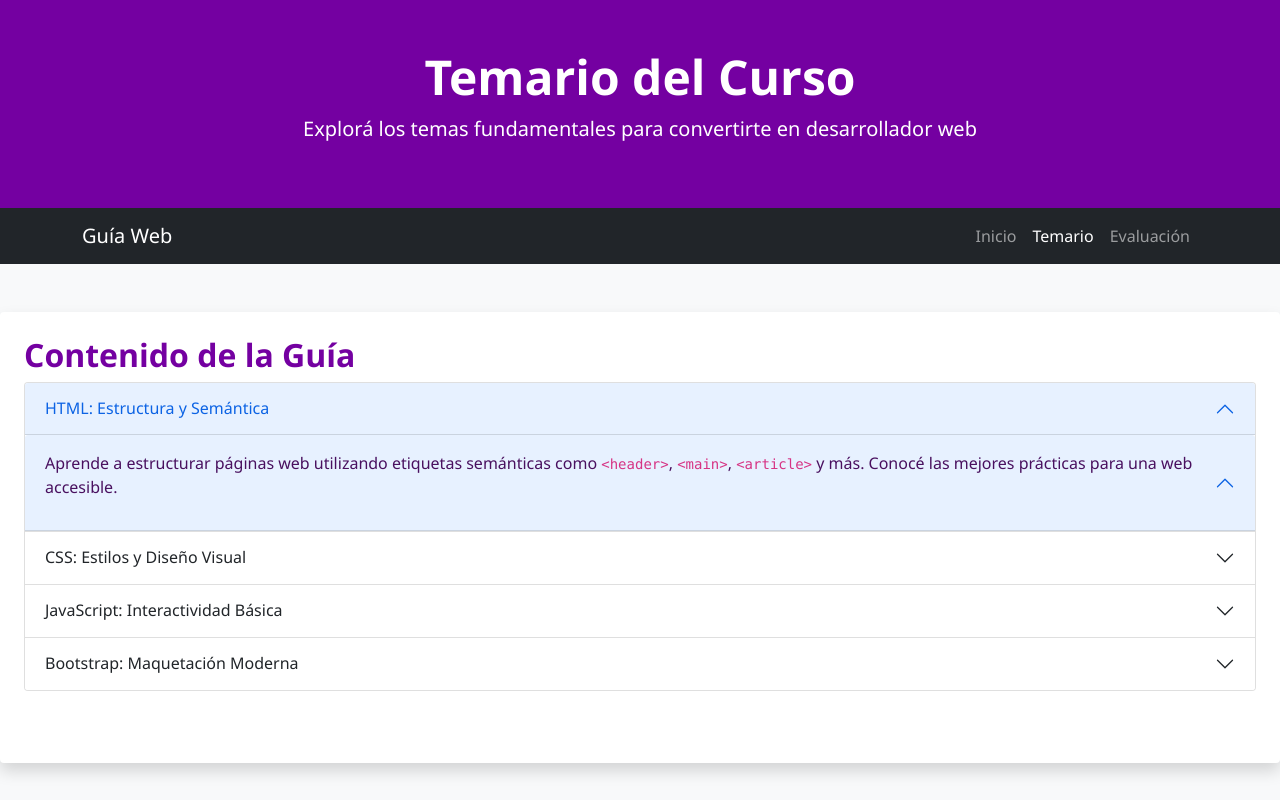
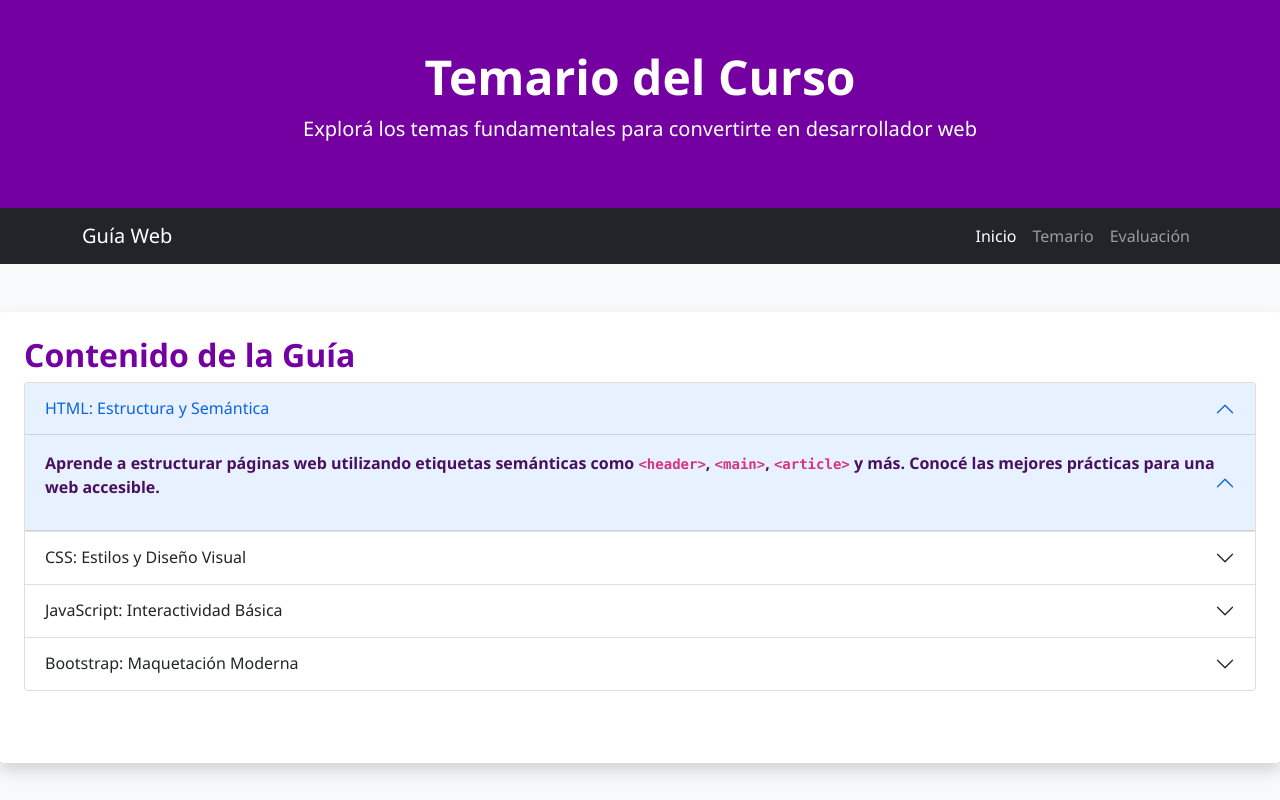
Before and after one commit to Simetriq/Primer-Parcial, a plain HTML site: page temario.html in a window 1280 px wide. Shown: the top 800 px of the page. Drawn offline with nearby package versions, Linux system fonts and the light colour scheme.

```diff
--- a/assets/css/index.css
+++ b/assets/css/index.css
@@ -5,7 +5,7 @@
 }
 
 /* ==== Navbar ==== */
-.navbar-nav .nav-link:hover {
+.navbar-nav, .nav-link:hover {
   color: #024bb8;
 }
 
@@ -14,30 +14,29 @@
   background-color: #024bb8;
 }
 
-header h1 {
+header, h1{
   font-weight: bold !important;
 }
 
 /* ==== Artículos ==== */
-article {
+article{
   margin: 30px auto;
 }
 
 /* ==== Títulos y subtítulos ==== */
-article h2,
-article h3 {
+article, h2,article, h3 {
   color: #3181f8;
   font-weight: bold;
 }
 
 /* ==== Párrafos ==== */
-article p {
+article, p {
   color: #292121;
   font-size: 1rem;
 }
 
 /* ==== Footer ==== */
-footer {
+footer{
   background-color: #024bb8;
   display: flex;
   text-align: center;
--- a/assets/css/temario.css
+++ b/assets/css/temario.css
@@ -1,11 +1,11 @@
 /* ==== Estilo general ==== */
-body {
+body{
   font-family: "Segoe UI", sans-serif;
   background-color: #f8f9fa;
 }
 
 /* ==== Navbar ==== */
-.navbar-nav .nav-link:hover {
+.navbar-nav, .nav-link:hover {
   color: #a600e7;
 }
 
@@ -14,37 +14,36 @@
   background-color: #7400a1;
 }
 
-header h1 {
+header, h1 {
   font-weight: bold !important;
 }
 
 /* ==== Artículos ==== */
-article {
+article{
   margin: 30px auto;
 }
 
 /* ==== Títulos y subtítulos ==== */
-article h2,
-article h3 {
+article, h2, article, h3 {
   color: #7400a1;
   font-weight: bold;
 }
 
 /* ==== Párrafos ==== */
-article p {
+article, p {
   color: #49105f;
   font-size: 1rem;
 }
 
 /* ==== Botones ==== */
-.btn {
+.btn{
   border-radius: 20px;
   padding: 10px 25px;
   font-weight: bold;
 }
 
 /* ==== Footer ==== */
-footer {
+footer{
   background-color: #a600e7;
   text-align: center;
   padding: 15px 0;
--- a/temario.html
+++ b/temario.html
@@ -11,7 +11,7 @@
   <header class="text-white text-center py-5">
     <div class="container">
       <h1 class="display-5">Temario del Curso</h1>
-      <p class="lead">Explorá los temas fundamentales para convertirte en desarrollador web</p>
+      <p class="lead text-white">Explorá los temas fundamentales para convertirte en desarrollador web</p>
     </div>
   </header>
   <navbar class="navbar navbar-expand-lg navbar-dark bg-dark">
@@ -22,9 +22,9 @@
       </button>
       <div class="navbar-collapse" id="navbarNav">
         <ul class="navbar-nav ms-auto">
-          <li class="nav-item"><a class="nav-link" href="index.html">Inicio</a></li>
-          <li class="nav-item"><a class="nav-link active" href="temario.tml">Temario</a></li>
-          <li class="nav-item"><a class="nav-link" href="evaluacion .html">Evaluación</a></li>
+          <li class="nav-item"><a class="nav-link active" href="index.html">Inicio</a></li>
+         <li class="nav-item"><a class="nav-link" href="temario.html">Temario</a></li>
+         <li class="nav-item"><a class="nav-link" href="evaluacion.html">Evaluación</a></li>
         </ul>
       </div>
     </div>
```
Also changed, not shown: evaluacion.html (+7 -2 lines).
